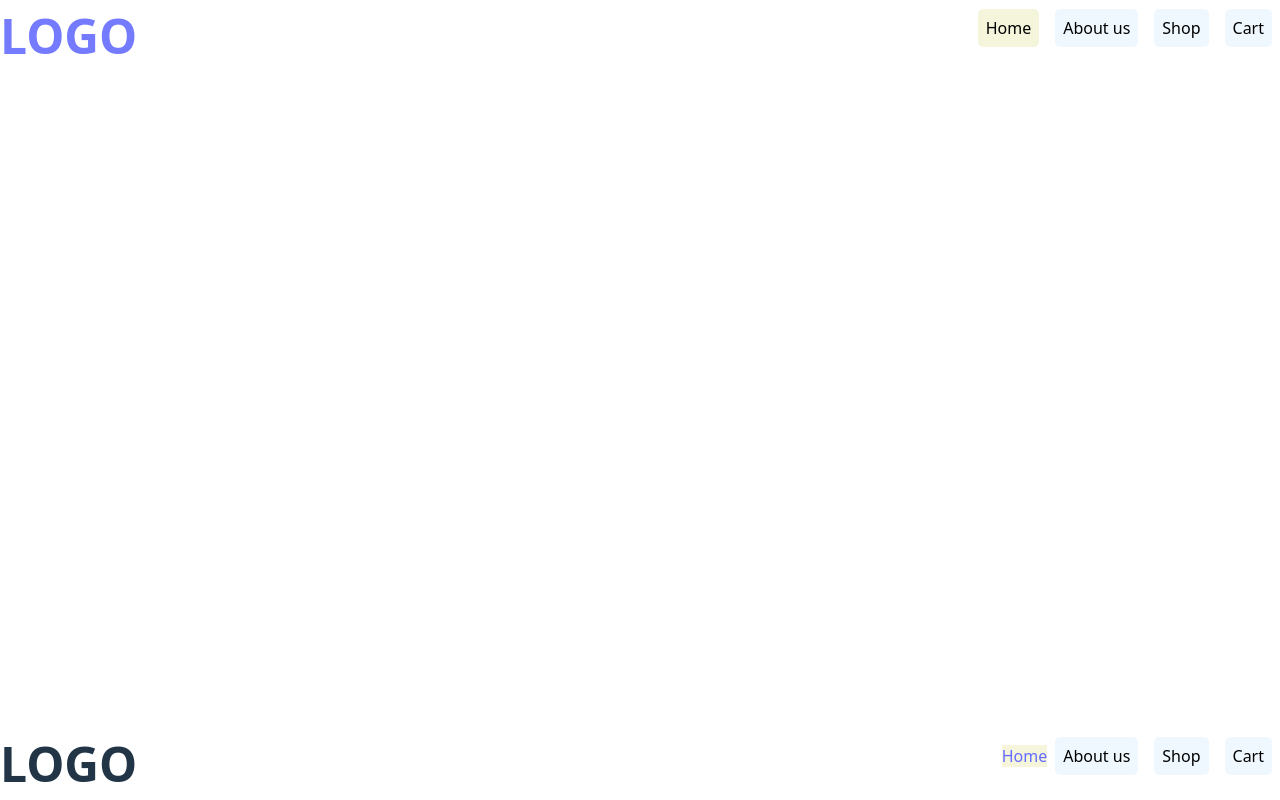
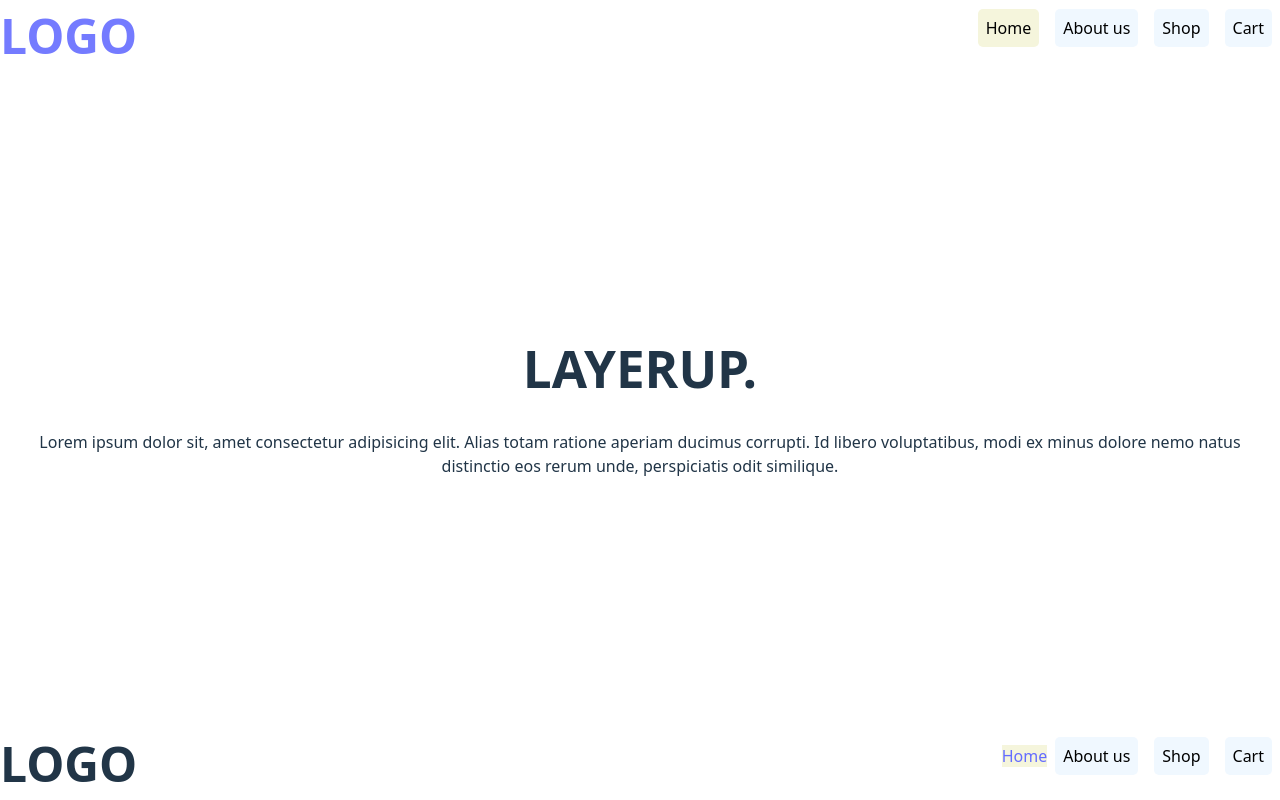
Before and after one commit to furkanssarri/shopping-cart, a React (Vite) app: page / in a window 1280 px wide. Built offline with nearby package versions, Linux system fonts and the light colour scheme.

Commit message:
add dummy homepage content & routes as necessary

```diff
--- /dev/null
+++ b/src/components/home/Home.jsx
@@ -0,0 +1,19 @@
+import styles from "../home/home.module.css";
+
+const Home = () => {
+  return (
+    <div>
+      <div className={styles.container}>
+        <h1>LAYERUP.</h1>
+        <p>
+          Lorem ipsum dolor sit, amet consectetur adipisicing elit. Alias totam
+          ratione aperiam ducimus corrupti. Id libero voluptatibus, modi ex
+          minus dolore nemo natus distinctio eos rerum unde, perspiciatis odit
+          similique.
+        </p>
+      </div>
+    </div>
+  );
+};
+
+export default Home;
--- /dev/null
+++ b/src/components/home/home.module.css
@@ -0,0 +1,4 @@
+.container {
+  margin: 1rem;
+  padding: 1rem;
+}
--- a/src/routes.jsx
+++ b/src/routes.jsx
@@ -2,6 +2,7 @@ import App from "./App";
 import About from "./components/about/About";
 import Cart from "./components/Cart/Cart";
 import ErrorPage from "./components/ErrorPage";
+import Home from "./components/home/Home";
 import Product from "./components/Product/Product";
 import Shop from "./components/Shop/Shop";
 
@@ -11,6 +12,10 @@ const routes = [
     element: <App />,
     errorElement: <ErrorPage />,
     children: [
+      {
+        index: true,
+        element: <Home />,
+      },
       {
         path: "shop",
         element: <Shop />,
```
